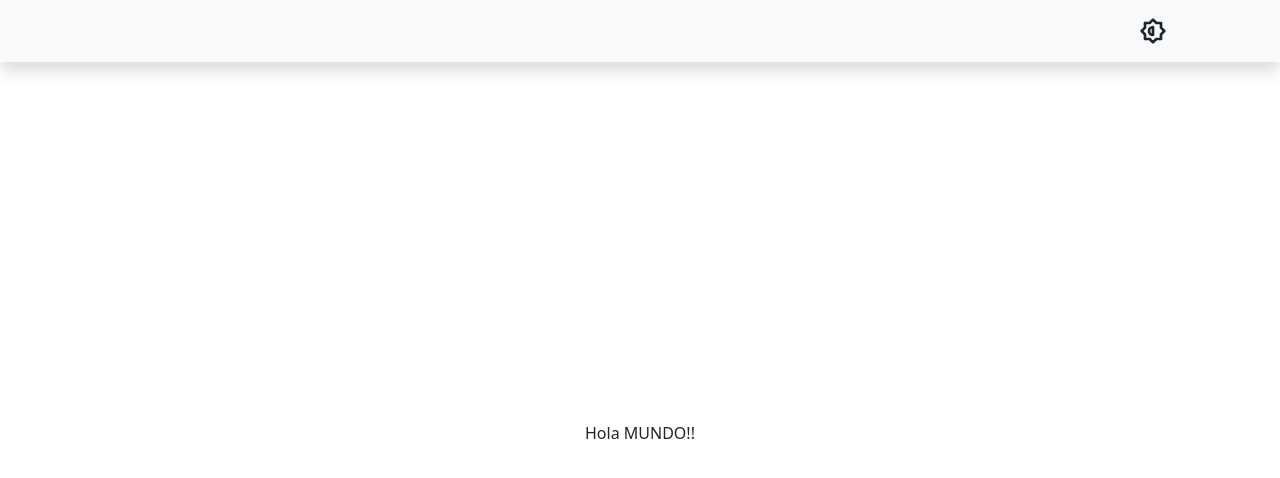
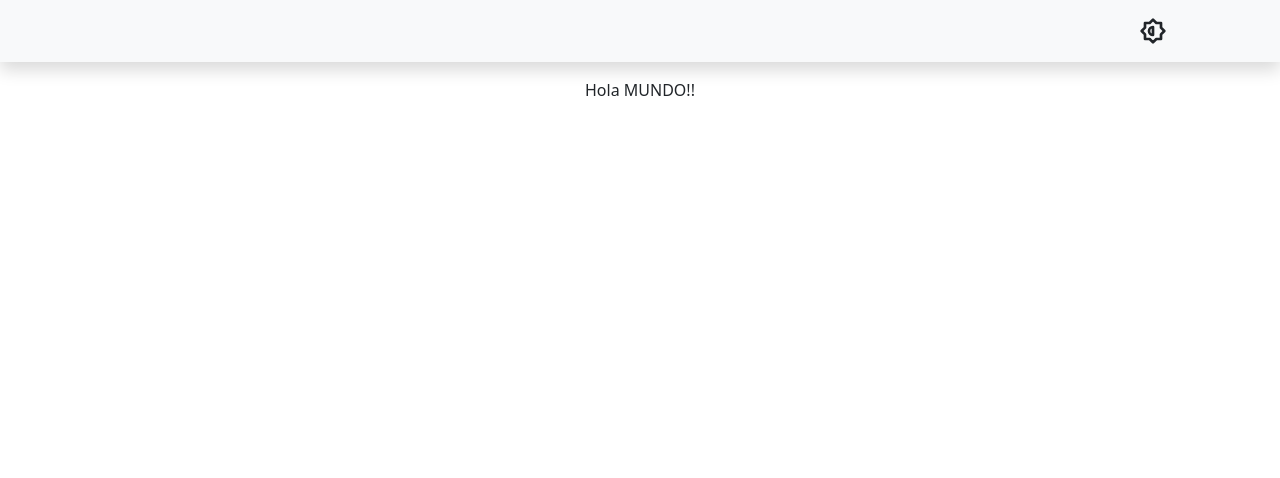
Before and after one commit to DIOLINK/challenge-metafar, a React (Vite) app: page / in a window 1280 px wide. Shown: the top 478 px of the page. Built offline with nearby package versions, Linux system fonts and the light colour scheme.

Commit message:
add: logic is added for automatic centering of loading page

```diff
--- a/src/components/Layout/index.tsx
+++ b/src/components/Layout/index.tsx
@@ -12,7 +12,9 @@ export const Layout = ({
     <>
       <NavBar />
       <Container fluid="md" className="content">
-        <Row className="center justify-content-center align-items-center">
+        <Row
+          className={`center justify-content-center ${isLoading ? 'align-items-center' : ''}`}
+        >
           <Col>
             {isLoading ? (
               <Spinner animation="border" className="spinner" />
```
